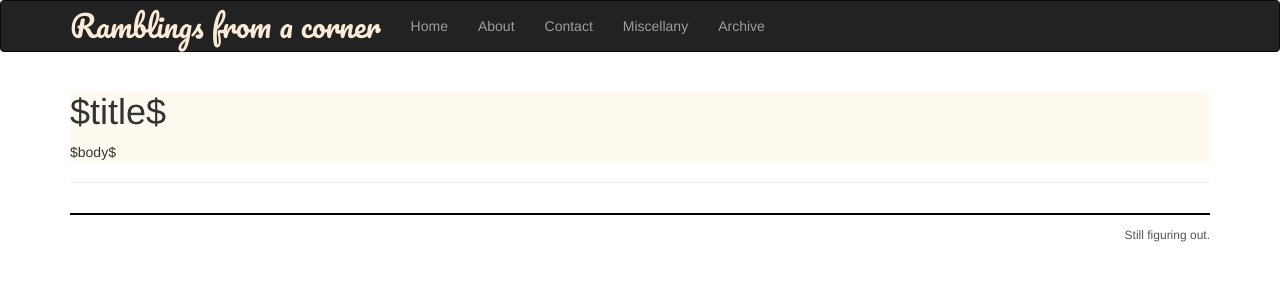
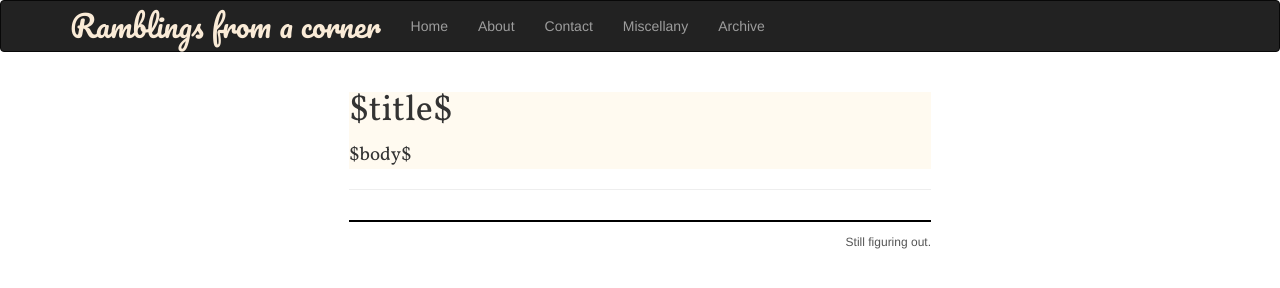
Before and after one commit to narendraj9/narendraj9.github.io, a plain HTML site: page web/templates/default.html in a window 1280 px wide. Drawn offline with nearby package versions, Linux system fonts and the light colour scheme; some packages are replaced by stand-ins of ours.

Commit message:
Set max-width for the post-container.

```diff
--- a/web/css/custom.css
+++ b/web/css/custom.css
@@ -32,8 +32,12 @@ code > span.er { color: #c3bf9f; }
     color: antiquewhite;
 }
 
+#post-container {
+    max-width: 612px;
+}
+
 #post-content {
-    font-family: 'Crimson Text'
+    font-family: 'Vollkorn', serif;
     font-size: 19px;
 	background-color: floralwhite;
 }
--- a/web/templates/default.html
+++ b/web/templates/default.html
@@ -13,7 +13,7 @@
     <link rel="stylesheet" type="text/css" href="/css/custom.css"/>
 
     <!-- Fonts -->
-    <link rel="stylesheet" type="text/css" href="http://fonts.googleapis.com/css?family=Crimson+Text|Ubuntu+Mono|Pacifico&subset=latin,greek"/>
+    <link rel="stylesheet" type="text/css" href="http://fonts.googleapis.com/css?family=Vollkorn|Ubuntu+Mono|Pacifico&subset=latin,greek"/>
   </head>
 
   <body>
@@ -41,7 +41,7 @@
       </div>
     </nav>
 
-    <div class="container section">
+    <div class="container section" id="post-container">
       <article id="post-content">
         <h1>$title$</h1>
 
```
